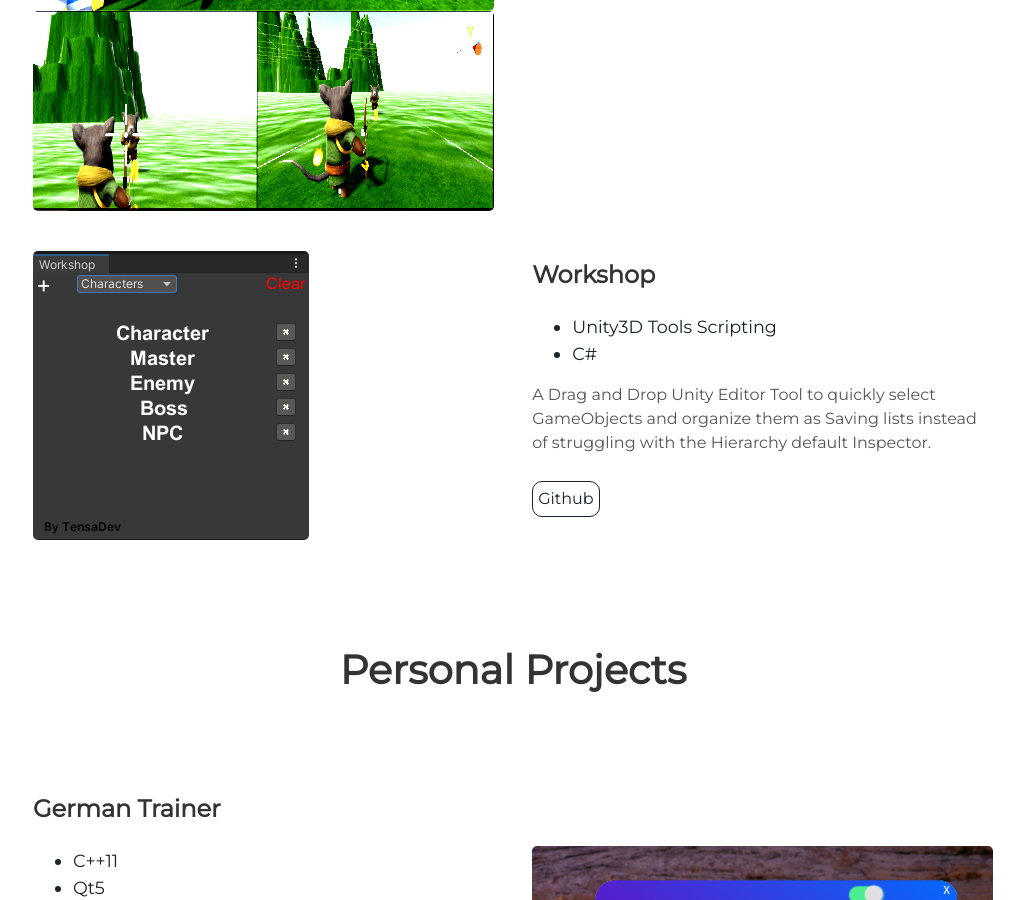
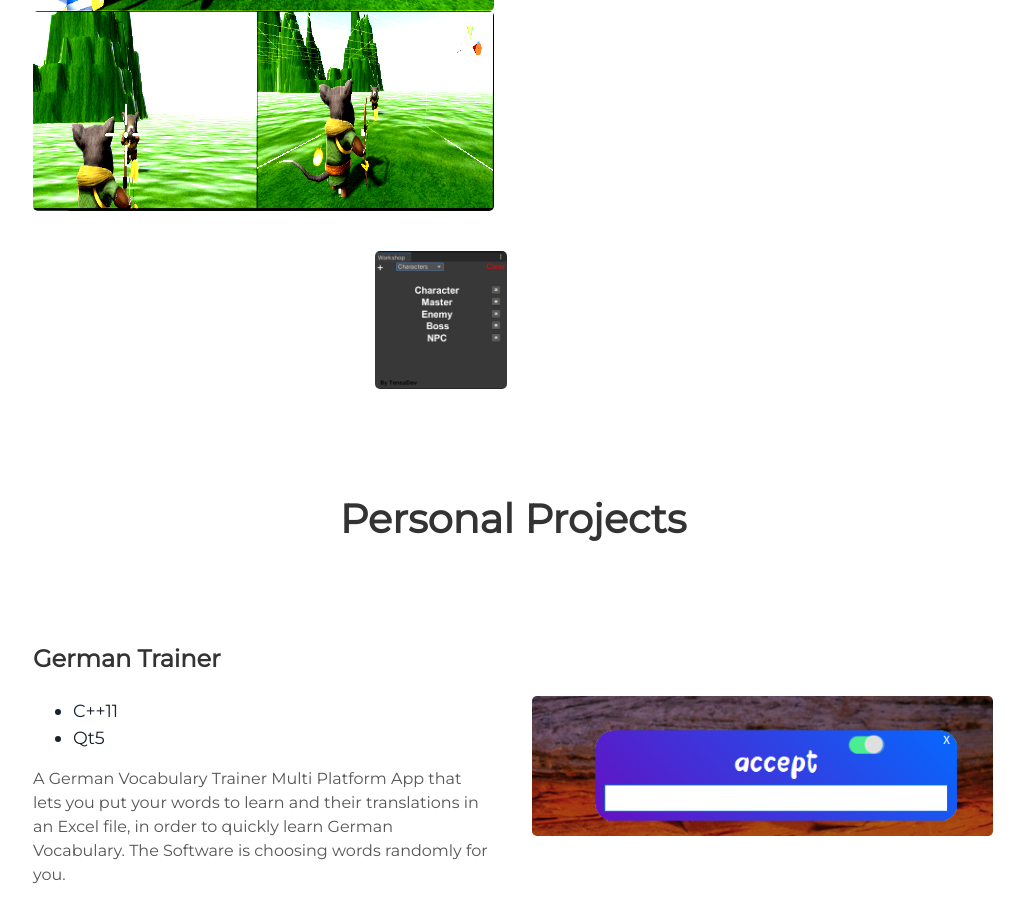
Before and after one commit to RedaMazoz/redamazoz.github.io, a Jekyll site: the page built from index.html, in a window 1280 px wide and 900 px high, scrolled down 4565 px. Shown: the whole window, without its empty margins (127-1151 px from the left). Built offline with Jekyll 4.4.1, drawn with Linux system fonts in a browser that asks for light colours; some web fonts are replaced.

Commit message:
remove Workshop projects.html

```diff
--- a/_includes/projects.html
+++ b/_includes/projects.html
@@ -73,15 +73,6 @@
   <div class="images-left">
     <img alt="Workshop - Picture" src="{{ "../assets/img/Workshop.png" | prepend: site.baseurl }}" />
   </div>
-  <div class="contents-right">
-    <h3> Workshop </h3>
-    <ul>
-      <li>Unity3D Tools Scripting</li>
-      <li>C#</li>
-    </ul>
-    <p>A Drag and Drop Unity Editor Tool to quickly select GameObjects and organize them as Saving lists instead of struggling with the Hierarchy default Inspector.</p>
-    <a class="project-link" href="https://github.com/RedaMazoz/Workshop">Github</a>
-  </div>
 </div>
 <div class="user-details">
   <h1> Personal Projects </h1>
```
